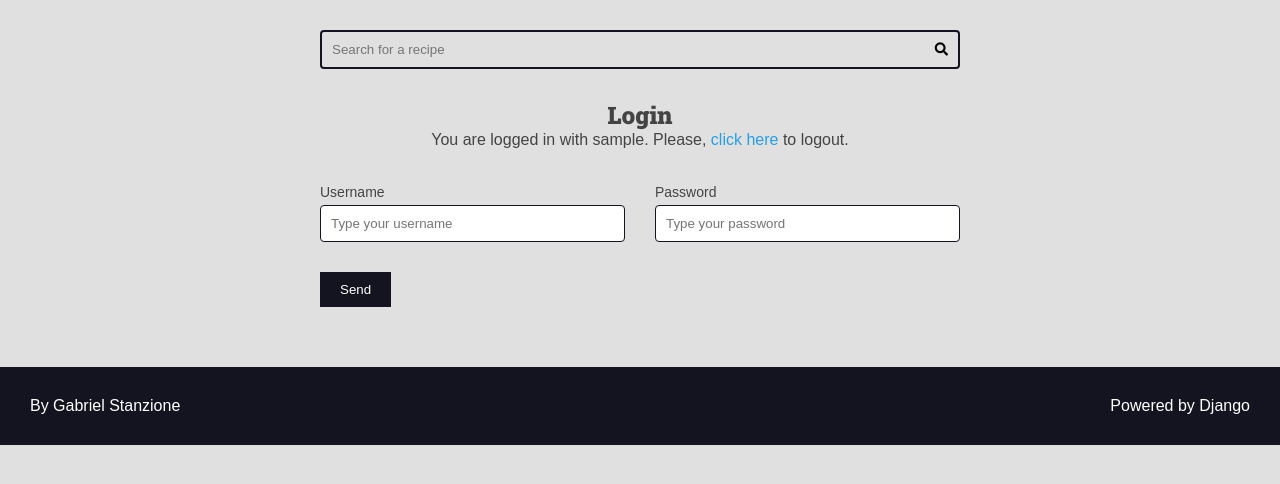
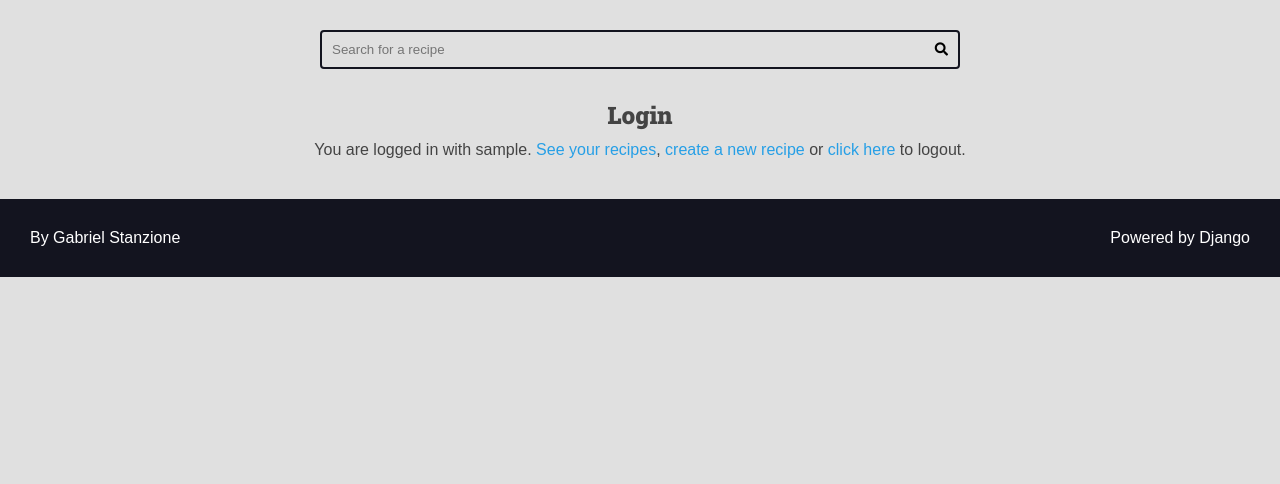
Before and after one commit to gabrielrstan/Curso_de_Django_Web_Framework_e_Django_Rest_Framework, a Django app: page /authors/login/ in a window 1280 px wide. Shown: the part 113-597 px from the top of the page. Run offline with Django 5.2, Linux system fonts and the light colour scheme; the visitor is signed in with stand-in values (Sample User, id 1).

Commit message:
Progresso seção 15

```diff
--- a/projeto1/authors/templates/authors/pages/login.html
+++ b/projeto1/authors/templates/authors/pages/login.html
@@ -5,20 +5,12 @@
 {% block content %}
     <div class="main-content center container">
         <h2>Login</h2>
-        {% if request.user.is_authenticated %}
-            <div>
-                You are logged in with {{ request.user.username}}.
-                Please,
-                <form class="inline-form" action="{% url "authors:logout" %}" method="POST">
-                    {% csrf_token %}
-                    <input type="hidden" name="username" value="{{request.user.username}}">
-                    <button class="plaintext-button" type="submit">click here</button>
-                </form> to logout.
-            </div>
-        {% endif %}
+        {% include "authors/partials/login_message.html" %}
     </div>
 
     {% include "global/partials/messages.html" %}
-    {% include "global/partials/form.html" %}
 
+    {% if not user.is_authenticated %}
+        {% include "global/partials/form.html" %}
+    {% endif %}
 {% endblock content %}
--- /dev/null
+++ b/projeto1/authors/templates/authors/partials/login_message.html
@@ -0,0 +1,12 @@
+{% if request.user.is_authenticated %}
+    <div class="login-message">
+        You are logged in with {{ request.user.username}}.
+        <a href="{% url "authors:dashboard" %}">See your recipes</a>,
+        <a href="{% url "authors:dashboard_recipe_new" %}">create a new recipe</a> or
+        <form class="inline-form" action="{% url "authors:logout" %}" method="POST">
+            {% csrf_token %}
+            <input type="hidden" name="username" value="{{request.user.username}}">
+            <button class="plaintext-button" type="submit">click here</button>
+        </form> to logout.
+    </div>
+{% endif %}
--- a/projeto1/authors/urls.py
+++ b/projeto1/authors/urls.py
@@ -1,7 +1,8 @@
 from django.urls import path
 
-from authors.views import (login_create, login_view, logout_view,
-                           register_create, register_view)
+from authors.views import (dashboard, dashboard_recipe_edit,
+                           dashboard_recipe_new, login_create, login_view,
+                           logout_view, register_create, register_view)
 
 app_name = 'authors'
 
@@ -11,5 +12,10 @@ urlpatterns = [
     path('login/', login_view, name='login'),
     path('login/create/', login_create, name='login_create'),
     path('logout/', logout_view, name='logout'),
+    path('dashboard/', dashboard, name='dashboard'),
+    path('dashboard/recipe/new/', dashboard_recipe_new,
+         name='dashboard_recipe_new'),
+    path('dashboard/recipe/<int:id>/edit/', dashboard_recipe_edit,
+         name='dashboard_recipe_edit'),
 
 ]
--- a/projeto1/authors/views.py
+++ b/projeto1/authors/views.py
@@ -7,6 +7,8 @@ from django.urls import reverse
 
 from authors.forms import RegisterForm
 from authors.forms.login import LoginForm
+from authors.forms.recipe_form import AuthorRecipeForm
+from recipes.models import Recipe
 
 
 def register_view(request):
@@ -53,7 +55,6 @@ def login_create(request):
         raise Http404()
 
     form = LoginForm(request.POST)
-    login_url = reverse('authors:login')
 
     if form.is_valid():
         authenticated_user = authenticate(
@@ -69,7 +70,7 @@ def login_create(request):
     else:
         messages.error(request, 'Invalid username or password.')
 
-    return redirect(login_url)
+    return redirect(reverse('authors:dashboard'))
 
 
 @login_required(login_url='authors:login', redirect_field_name='next')
@@ -85,3 +86,77 @@ def logout_view(request):
     logout(request)
     messages.success(request, 'Logged out successfully')
     return redirect(reverse('authors:login'))
+
+
+@login_required(login_url='authors:login', redirect_field_name='next')
+def dashboard(request):
+    recipes = Recipe.objects.filter(
+        is_published=False,
+        author=request.user,
+    )
+    return render(request, 'authors/pages/dashboard.html', context={
+        'recipes': recipes
+    })
+
+
+@login_required(login_url='authors:login', redirect_field_name='next')
+def dashboard_recipe_edit(request, id):
+    recipe = Recipe.objects.filter(
+        is_published=False,
+        author=request.user,
+        pk=id
+    ).first()
+
+    if not recipe:
+        raise Http404()
+
+    form = AuthorRecipeForm(
+        data=request.POST or None,
+        files=request.FILES or None,
+        instance=recipe,
+    )
+
+    if form.is_valid():
+        recipe = form.save(commit=False)
+
+        recipe.author = request.user
+        recipe.preparation_steps_is_html = False
+        recipe.is_published = False
+
+        recipe.save()
+
+        messages.success(request, 'Recipe successfully updated')
+
+        return redirect(reverse('authors:dashboard_recipe_edit', args=(id,)))
+
+    return render(request, 'authors/pages/dashboard_recipe.html', context={
+        'form': form,
+    })
+
+
+@login_required(login_url='authors:login', redirect_field_name='next')
+def dashboard_recipe_new(request):
+    form = AuthorRecipeForm(data=request.POST or None,
+                            files=request.FILES or None,
+                            )
+
+    if form.is_valid():
+        recipe: Recipe = form.save(commit=False)
+
+        recipe.author = request.user
+        recipe.preparation_steps_is_html = False
+        recipe.is_published = False
+
+        recipe.save()
+
+        messages.success(request, 'Recipe saved successfully')
+
+        return redirect(
+            reverse('authors:dashboard_recipe_edit',
+                    args=(recipe.id,))  # type:ignore
+        )
+
+    return render(request, 'authors/pages/dashboard_recipe.html', context={
+        'form': form,
+        'form_action': reverse('authors:dashboard_recipe_new'),
+    })
--- a/projeto1/base_static/global/css/styles.css
+++ b/projeto1/base_static/global/css/styles.css
@@ -66,6 +66,15 @@ h4,
 h5,
 h6 {
   font-family: var(--font-headings);
+}
+
+img {
+  max-width: 100%;
+}
+
+a {
+  color: var(--color-primary);
+  text-decoration: none;
 }
 
 .container {
@@ -315,6 +324,10 @@ h6 {
   text-align: center;
 }
 
+.left {
+  text-align: left;
+}
+
 .m-x {
   margin: 0 var(--spacing-gutter-medium);
 }
@@ -343,7 +356,9 @@ h6 {
   color: var(--color-error-dark);
 }
 
-.form-content input {
+.form-content input,
+.form-content textarea,
+  .form-content select {
   width: 100%;
   padding: 1rem;
   border-radius: .4rem;
@@ -366,6 +381,10 @@ h6 {
 
 .inline-form {
   display: inline;
+}
+
+.span-2 {
+  grid-column: span 2;
 }
 
 .plaintext-button {
@@ -428,6 +447,23 @@ h6 {
   color: var(--color-debug-dark);
 }
 
+.login-message {
+  margin: 1rem 0;
+}
+
+.authors-dashboard-container {
+  max-width: 64rem;
+  text-align: left;
+  padding: var(--spacing-gutter-medium);
+  margin: 0 auto;
+}
+
+.authors-dashboard-container h3,
+.authors-dashboard-container p,
+.authors-dashboard-container ul {
+  list-style-type: none;
+  margin: 1rem 0;
+}
 @media (max-width:600px) {
   .main-content-list,
   .form-content-grid {
--- a/projeto1/templates/global/partials/form.html
+++ b/projeto1/templates/global/partials/form.html
@@ -1,10 +1,10 @@
 <div class="main-content container">
-    <form class="main-form" action="{{form_action}}" method="POST">
+    <form class="main-form" action="{{form_action}}" method="POST" enctype="multipart/form-data">
         {% csrf_token %}
 
         <div class="form-content form-content-grid">
             {% for field in form %}
-                <div class="form-group">
+                <div class="form-group {{field.field.widget.attrs.class}}">
                     <label for="{{field.id_for_label}}">{{field.label}}</label>
                     {{field}}
 
@@ -14,6 +14,12 @@
 
                     {{field.errors}}
                 </div>
+
+                {% if field.name == 'cover' and field.value.url%}
+                    <div class="span-2">
+                        <img src="{{field.value.url}}" alt="Capa para {{recipe.title}}">
+                    </div>
+                {% endif %}
             {% endfor %}
 
         </div>
--- /dev/null
+++ b/projeto1/utils/strings.py
@@ -0,0 +1,6 @@
+def is_positive_number(value):
+    try:
+        number_string = float(value)
+    except ValueError:
+        return False
+    return number_string > 0
```
Also changed, not shown: projeto1/authors/forms/recipe_form.py (added, +94 -0 lines), projeto1/authors/templates/authors/pages/dashboard.html (added, +30 -0 lines), projeto1/authors/templates/authors/pages/dashboard_recipe.html (added, +19 -0 lines), projeto1/recipes/admin.py (+11 -1 lines).
